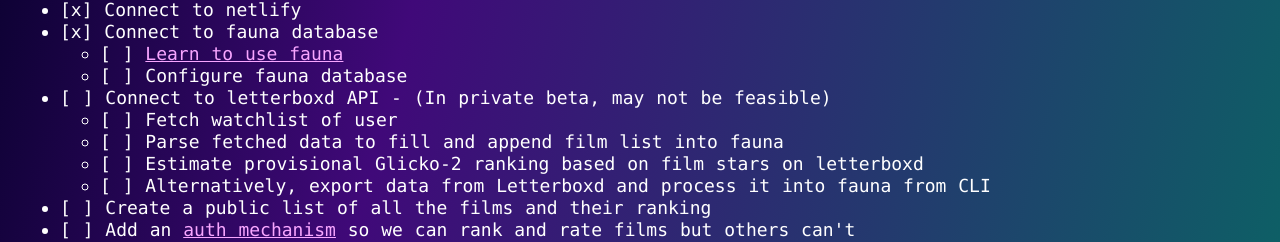
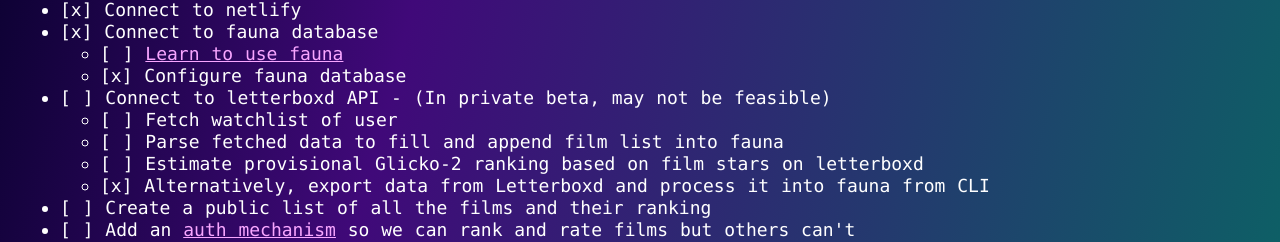
Before and after one commit to jamestomasino/glicko-films, a Nuxt app: page / in a window 1280 px wide. Shown: the part 417-659 px from the top of the page. Built offline with nearby package versions, Linux system fonts and the light colour scheme.

Commit message:
updating progress

```diff
--- a/pages/index.vue
+++ b/pages/index.vue
@@ -22,14 +22,14 @@
       <li>[x] Connect to fauna database</li>
       <ul>
         <li>[ ] <a href="https://davidparks.dev/blog/building-a-like-counter-with-faunadb-and-nuxt/">Learn to use fauna</a></li>
-        <li>[ ] Configure fauna database</li>
+        <li>[x] Configure fauna database</li>
       </ul>
       <li>[ ] Connect to letterboxd API - (In private beta, may not be feasible)</li>
       <ul>
         <li>[ ] Fetch watchlist of user</li>
         <li>[ ] Parse fetched data to fill and append film list into fauna</li>
         <li>[ ] Estimate provisional Glicko-2 ranking based on film stars on letterboxd</li>
-        <li>[ ] Alternatively, export data from Letterboxd and process it into fauna from CLI</li>
+        <li>[x] Alternatively, export data from Letterboxd and process it into fauna from CLI</li>
       </ul>
       <li>[ ] Create a public list of all the films and their ranking</li>
       <li>[ ] Add an <a href="https://www.digitalcore.co.nz/login-dev-guides/01-build-a-login-system-with-nuxt-faunadb-and-netlify.html">auth mechanism</a> so we can rank and rate films but others can't</li>
```
